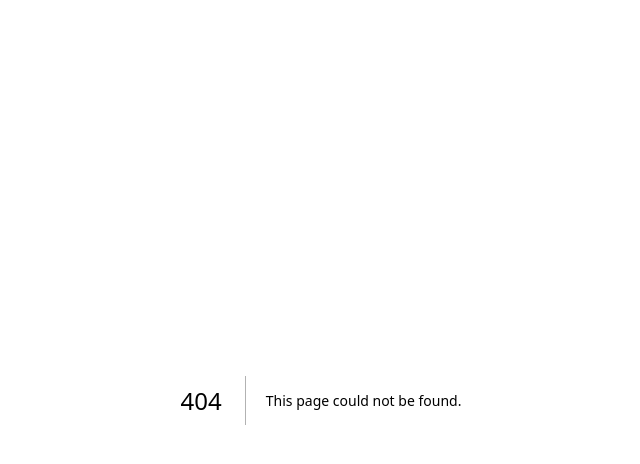
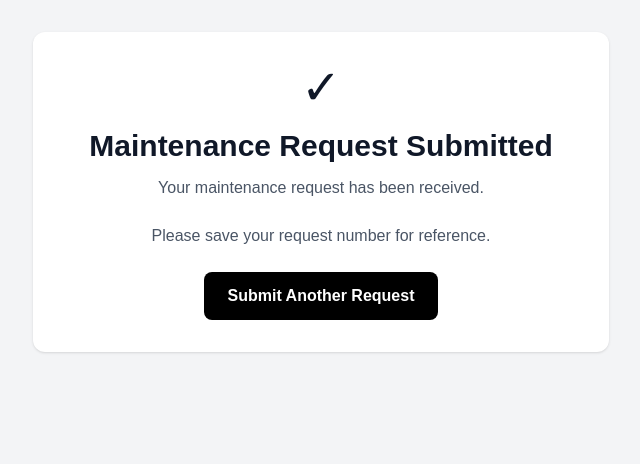
Before and after one commit to Bartosz-T-Ziolkowski/maintenance-tracker, a Next.js app: page /success in a window 1280 px wide. Before the commit this address had no page. Shown: the top 464 px of the page, without its empty margins (319-959 px from the left). Built offline with nearby package versions, Linux system fonts and the light colour scheme.

Commit message:
Added a maintenance request confirmation page with request numbers and improved form submission feedback.

```diff
--- a/app/page.js
+++ b/app/page.js
@@ -1,9 +1,12 @@
 "use client";
 
 import { useState } from "react";
+import { useRouter } from "next/navigation";
 import { supabase } from "../lib/supabase";
 
 export default function Home() {
+  const router = useRouter();
+
   const [formData, setFormData] = useState({
     requesterName: "",
     department: "",
@@ -12,6 +15,8 @@ export default function Home() {
     priority: "Medium",
     category: "Equipment",
   });
+
+  const [submitting, setSubmitting] = useState(false);
 
   function handleChange(event) {
     const { name, value } = event.target;
@@ -25,7 +30,9 @@ export default function Home() {
   async function handleSubmit(event) {
     event.preventDefault();
 
-    const { error } = await supabase
+    setSubmitting(true);
+
+    const { data, error } = await supabase
       .from("maintenance_requests")
       .insert([
         {
@@ -36,24 +43,18 @@ export default function Home() {
           priority: formData.priority,
           category: formData.category,
         },
-      ]);
+      ])
+      .select("id")
+      .single();
 
     if (error) {
       console.error(error);
       alert("There was a problem submitting the request.");
+      setSubmitting(false);
       return;
     }
 
-    alert("Maintenance request submitted!");
-
-    setFormData({
-      requesterName: "",
-      department: "",
-      equipment: "",
-      description: "",
-      priority: "Medium",
-      category: "Equipment",
-    });
+    router.push(`/success?id=${data.id}`);
   }
 
   const inputStyle =
@@ -74,7 +75,10 @@ export default function Home() {
           Submit a maintenance issue below.
         </p>
 
-        <form onSubmit={handleSubmit} className="space-y-4">
+        <form
+          onSubmit={handleSubmit}
+          className="space-y-4"
+        >
 
           <div>
             <label className={labelStyle}>
@@ -150,7 +154,9 @@ export default function Home() {
               <option value="Low">Low</option>
               <option value="Medium">Medium</option>
               <option value="High">High</option>
-              <option value="Emergency">Emergency</option>
+              <option value="Emergency">
+                Emergency
+              </option>
             </select>
           </div>
 
@@ -165,23 +171,44 @@ export default function Home() {
               onChange={handleChange}
               className={inputStyle}
             >
-              <option value="Equipment">Equipment</option>
-              <option value="Electrical">Electrical</option>
-              <option value="Plumbing">Plumbing</option>
-              <option value="HVAC">HVAC</option>
-              <option value="Building">Building</option>
-              <option value="Other">Other</option>
+              <option value="Equipment">
+                Equipment
+              </option>
+
+              <option value="Electrical">
+                Electrical
+              </option>
+
+              <option value="Plumbing">
+                Plumbing
+              </option>
+
+              <option value="HVAC">
+                HVAC
+              </option>
+
+              <option value="Building">
+                Building
+              </option>
+
+              <option value="Other">
+                Other
+              </option>
             </select>
           </div>
 
           <button
             type="submit"
-            className="w-full bg-black text-white p-3 rounded-lg font-semibold hover:bg-gray-800"
+            disabled={submitting}
+            className="w-full bg-black text-white p-3 rounded-lg font-semibold hover:bg-gray-800 disabled:bg-gray-500"
           >
-            Submit Request
+            {submitting
+              ? "Submitting..."
+              : "Submit Request"}
           </button>
 
         </form>
+
       </div>
     </main>
   );
--- /dev/null
+++ b/app/success/page.js
@@ -0,0 +1,52 @@
+"use client";
+
+import Link from "next/link";
+import { useSearchParams } from "next/navigation";
+
+export default function SuccessPage() {
+  const searchParams = useSearchParams();
+  const requestId = searchParams.get("id");
+
+  return (
+    <main className="min-h-screen bg-gray-100 p-8 text-gray-900">
+      <div className="max-w-xl mx-auto bg-white p-8 rounded-xl shadow text-center">
+
+        <div className="text-5xl mb-4">
+          ✓
+        </div>
+
+        <h1 className="text-3xl font-bold mb-3">
+          Maintenance Request Submitted
+        </h1>
+
+        <p className="text-gray-600 mb-6">
+          Your maintenance request has been received.
+        </p>
+
+        {requestId && (
+          <div className="bg-gray-100 rounded-lg p-5 mb-6">
+            <p className="text-gray-600 mb-1">
+              Request Number
+            </p>
+
+            <p className="text-3xl font-bold">
+              #{requestId}
+            </p>
+          </div>
+        )}
+
+        <p className="text-gray-600 mb-6">
+          Please save your request number for reference.
+        </p>
+
+        <Link
+          href="/"
+          className="inline-block bg-black text-white px-6 py-3 rounded-lg font-semibold hover:bg-gray-800"
+        >
+          Submit Another Request
+        </Link>
+
+      </div>
+    </main>
+  );
+}
```
